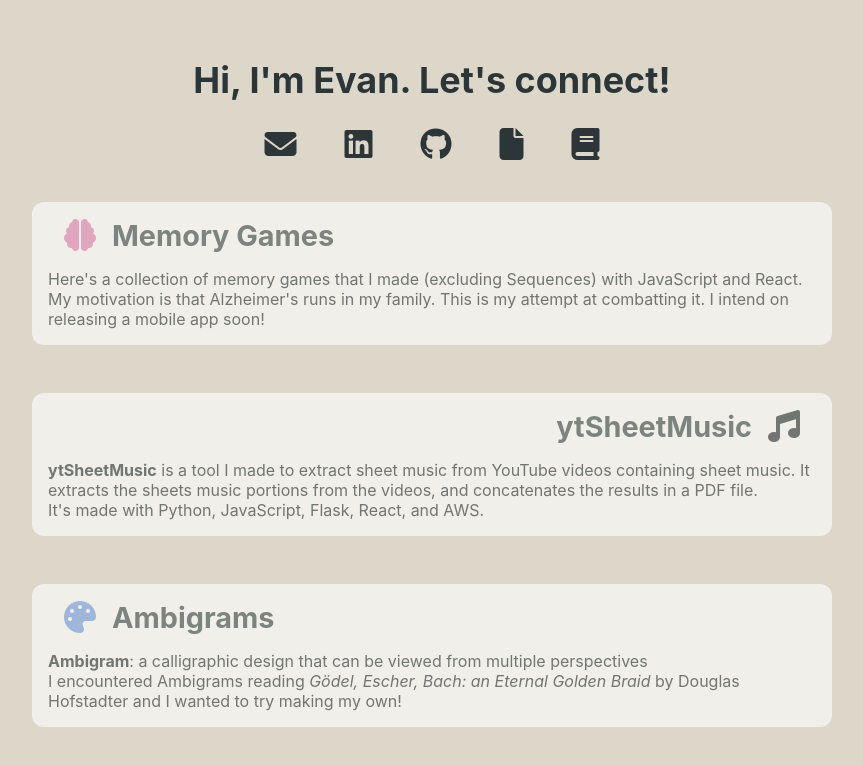
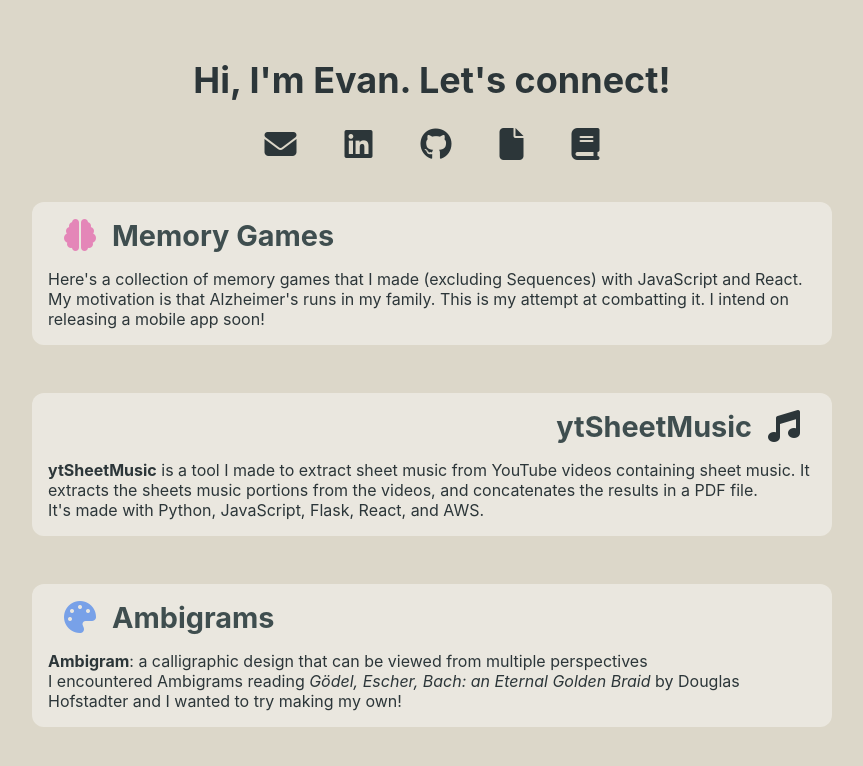
Before and after one commit to Wubaboo/website, a React (Create React App) app: page /#/ in a window 1280 px wide. Shown: the top 766 px of the page, without its empty margins (208-1071 px from the left). Built offline with nearby package versions, Linux system fonts and the light colour scheme.

Commit message:
navCard background colour opacity

```diff
--- a/src/styles/NavCard.css
+++ b/src/styles/NavCard.css
@@ -3,8 +3,7 @@
   flex-direction: column;
   align-items: flex-start;
   border: 0px solid black;
-  background-color: white;
-  opacity: 0.6;
+  background-color: rgba(255, 255, 255, 0.4);
   padding: 1em;
   border-radius: 12px;
   margin-bottom: 3rem;
@@ -17,6 +16,7 @@
 
 .nav-card:hover {
   opacity: 0.9;
+  background-color: rgba(255, 255, 255, 0.9);
 }
 
 .nav-card-title {
```
